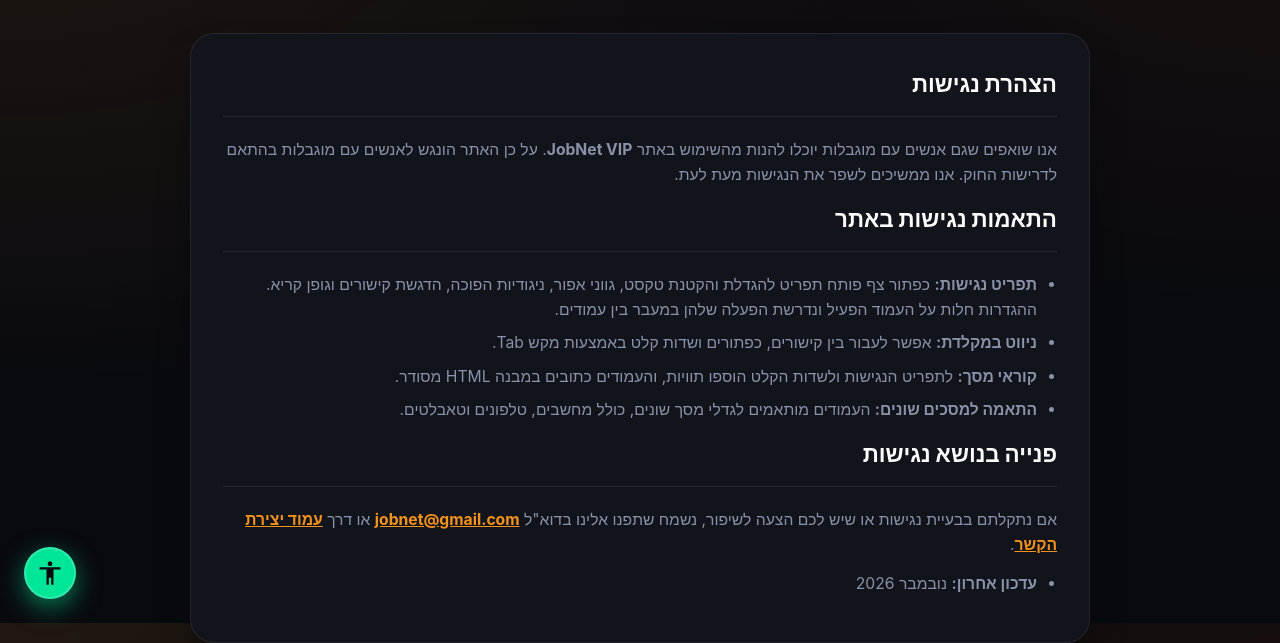
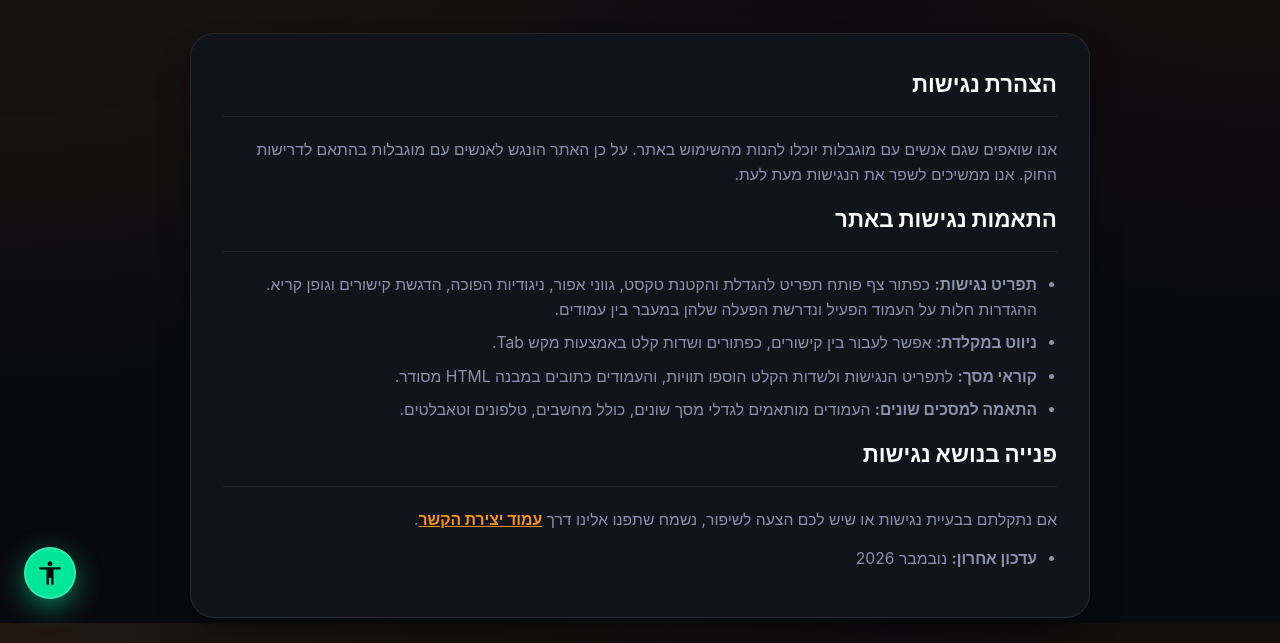
Before and after one commit to 8520258/jobnet, a plain HTML site: page accessibility.html in a window 1280 px wide. Shown: the part 177-820 px from the top of the page. Drawn offline with Linux system fonts and the light colour scheme.

Commit message:
Revise accessibility statement for clarity

```diff
--- a/accessibility.html
+++ b/accessibility.html
@@ -14,7 +14,7 @@
 <div class="card">
 
 <h2>הצהרת נגישות</h2>
-<p>אנו שואפים שגם אנשים עם מוגבלות יוכלו להנות מהשימוש באתר <strong>JobNet VIP</strong>. על כן האתר הונגש לאנשים עם מוגבלות בהתאם לדרישות החוק. אנו ממשיכים לשפר את הנגישות מעת לעת.</p>
+<p>אנו שואפים שגם אנשים עם מוגבלות יוכלו להנות מהשימוש באתר. על כן האתר הונגש לאנשים עם מוגבלות בהתאם לדרישות החוק. אנו ממשיכים לשפר את הנגישות מעת לעת.</p>
 
 <h2>התאמות נגישות באתר</h2>
 <ul style="color: var(--muted); padding-right: 20px; margin-bottom: 14px;">
@@ -25,7 +25,7 @@
 </ul>
 
 <h2>פנייה בנושא נגישות</h2>
-<p>אם נתקלתם בבעיית נגישות או שיש לכם הצעה לשיפור, נשמח שתפנו אלינו בדוא"ל <a href="mailto:jobnet@gmail.com" style="color: var(--accent); font-weight: bold;">jobnet@gmail.com</a> או דרך <a href="./contact.html" style="color: var(--accent); font-weight: bold;">עמוד יצירת הקשר</a>.</p>
+<p>אם נתקלתם בבעיית נגישות או שיש לכם הצעה לשיפור, נשמח שתפנו אלינו דרך <a href="./contact.html" style="color: var(--accent); font-weight: bold;">עמוד יצירת הקשר</a>.</p>
 
 <ul style="color: var(--muted); padding-right: 20px; margin-bottom: 14px;">
 <li><strong>עדכון אחרון:</strong> נובמבר 2026</li>
```
